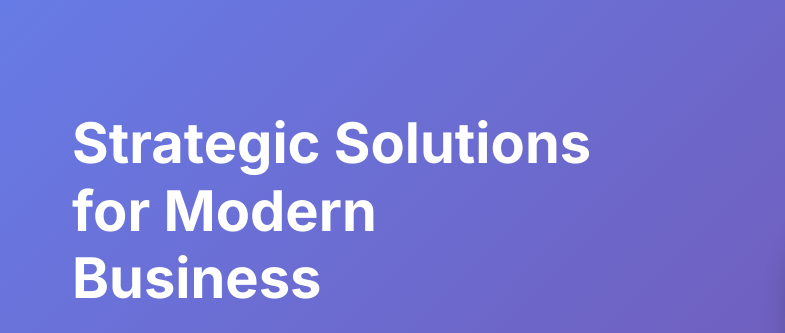
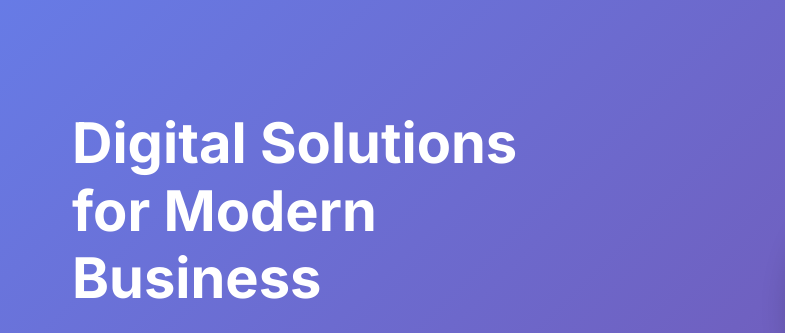
Before and after one commit to wellis321/digital-solutions, a plain HTML site: page index.html in a window 1280 px wide. Shown: the part 122-455 px from the top of the page, 0-785 px from the left. Drawn offline with Linux system fonts and the light colour scheme; grey boxes are pictures that could not be loaded.

```diff
--- a/index.html
+++ b/index.html
@@ -38,7 +38,7 @@
         <section id="home" class="hero">
             <div class="hero-container">
                 <div class="hero-content">
-                    <h1 class="hero-title">Strategic Solutions for Modern Business</h1>
+                    <h1 class="hero-title">Digital Solutions for Modern Business</h1>
                     <p class="hero-subtitle">Expert consultancy services to transform your organisation and drive sustainable growth</p>
                     <div class="hero-cta">
                         <a href="#contact" class="btn btn-primary">Get Started</a>
```
